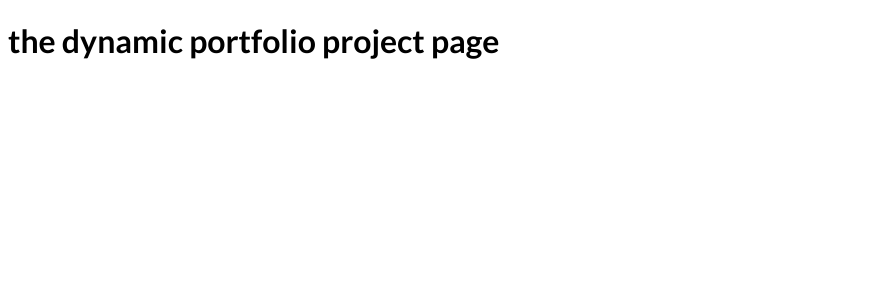
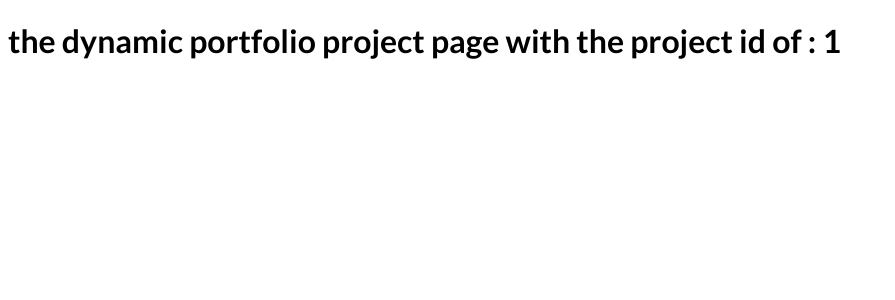
Before and after one commit to mahoonio/nextjs-course, a Next.js app: page /portfolio/1 in a window 1280 px wide. Shown: the top 300 px of the page, without its empty margins (0-895 px from the left). Built offline with nearby package versions, Linux system fonts and the light colour scheme.

Commit message:
using query params.

```diff
--- a/pages/portfolio/[projectid].js
+++ b/pages/portfolio/[projectid].js
@@ -1,7 +1,13 @@
+import { useRouter } from 'next/router';
 const PortfolioProjectPage = () => {
+  const router = useRouter();
+
   return (
     <div>
-      <h1>the dynamic portfolio project page</h1>
+      <h1>
+        the dynamic portfolio project page with the project id of :{' '}
+        {router.query.projectid}
+      </h1>
     </div>
   );
 };
```
